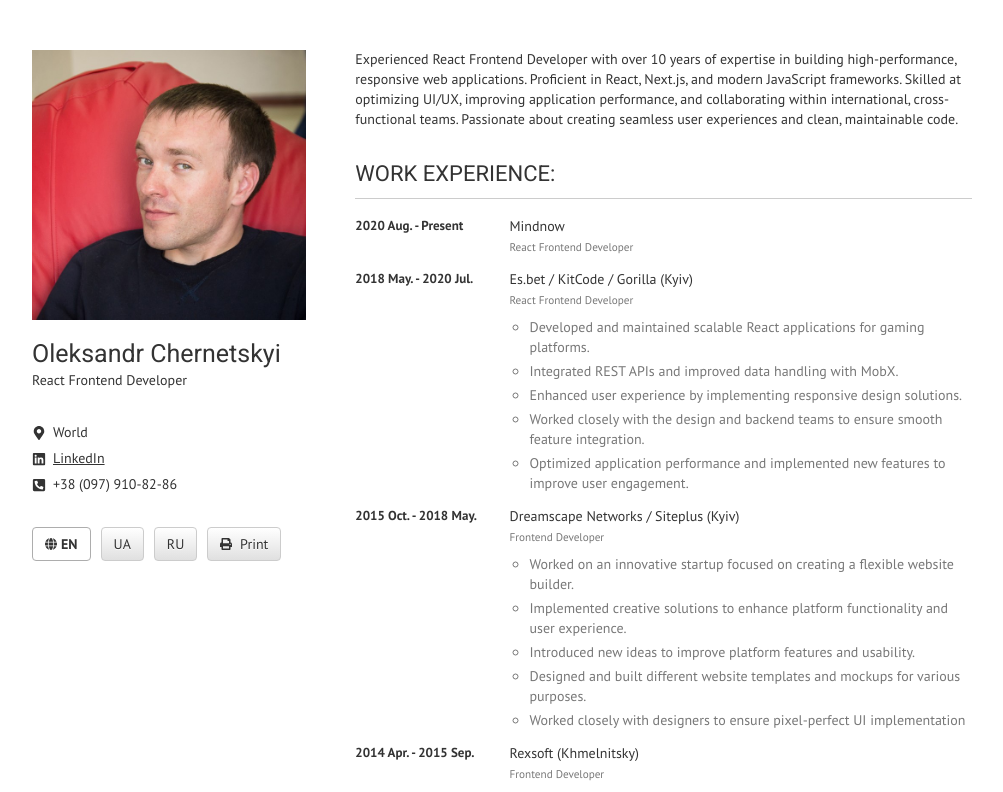
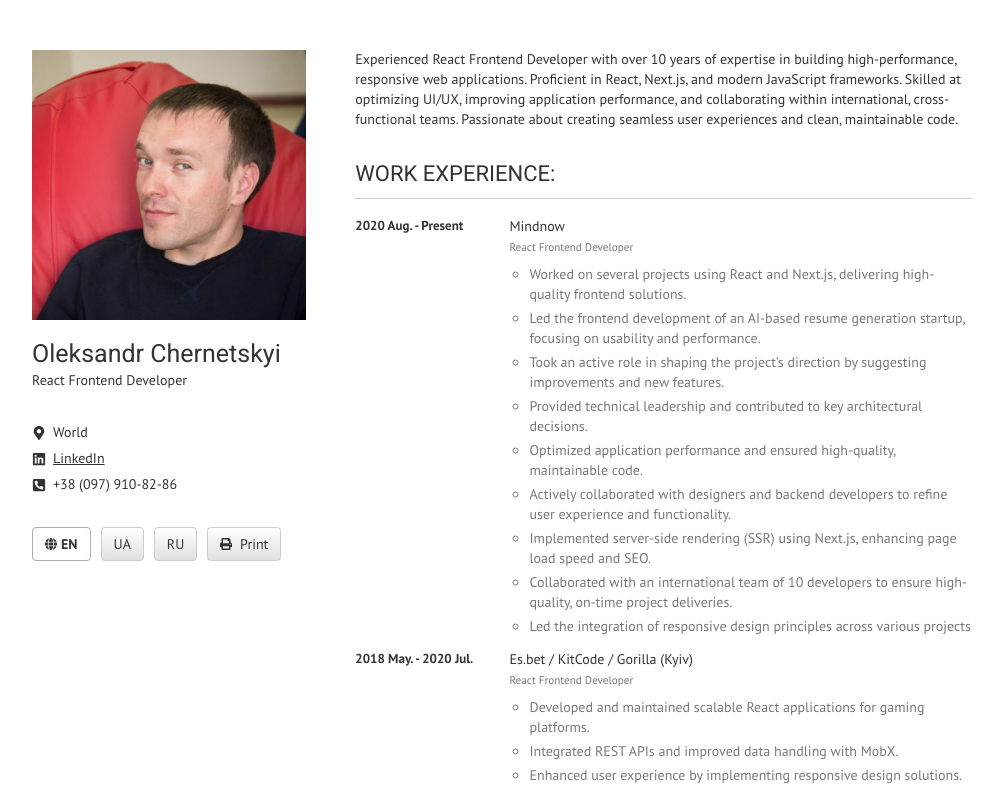
Before and after one commit to fozzy2603/fozzy2603.github.io, a Next.js app: page / in a window 1280 px wide. Shown: the top 792 px of the page, without its empty margins (138-1141 px from the left). Built offline with nearby package versions, Linux system fonts and the light colour scheme.

Commit message:
update job details

```diff
--- a/data.ts
+++ b/data.ts
@@ -43,6 +43,17 @@ export const data = {
                 date: '2020 Aug. - Present',
                 company: 'Mindnow',
                 position: 'React Frontend Developer',
+                details: [
+                    'Worked on several projects using React and Next.js, delivering high-quality frontend solutions.',
+                    'Led  the frontend development of an AI-based resume generation startup, focusing on usability and performance.',
+                    'Took an active role in shaping the project’s direction by suggesting improvements and new features.',
+                    'Provided technical leadership and contributed to key architectural decisions.',
+                    'Optimized application performance and ensured high-quality, maintainable code.',
+                    'Actively collaborated with designers and backend developers to refine user experience and functionality.',
+                    'Implemented server-side rendering (SSR) using Next.js, enhancing page load speed and SEO.',
+                    'Collaborated with an international team of 10 developers to ensure high-quality, on-time project deliveries.',
+                    'Led the integration of responsive design principles across various projects'
+                ]
             },
             {
                 date: '2018 May. - 2020 Jul.',
@@ -135,8 +146,8 @@ export const data = {
     ru: {
         sidebar: {
             name: 'Александр Чернецкий',
-            position: 'React Frontend Developer, HTML/CSS Coder',
-            city: 'World (Remote)',
+            position: 'React Frontend Developer',
+            city: 'World',
         },
         titles: {
             workExperience: 'Опыт работы',
@@ -213,8 +224,8 @@ export const data = {
     ua: {
         sidebar: {
             name: 'Олександр Чернецький',
-            position: 'React Frontend Developer, HTML/CSS Coder',
-            city: 'World (Remote)',
+            position: 'React Frontend Developer',
+            city: 'World',
         },
         titles: {
             workExperience: 'Досвід роботи',
```
